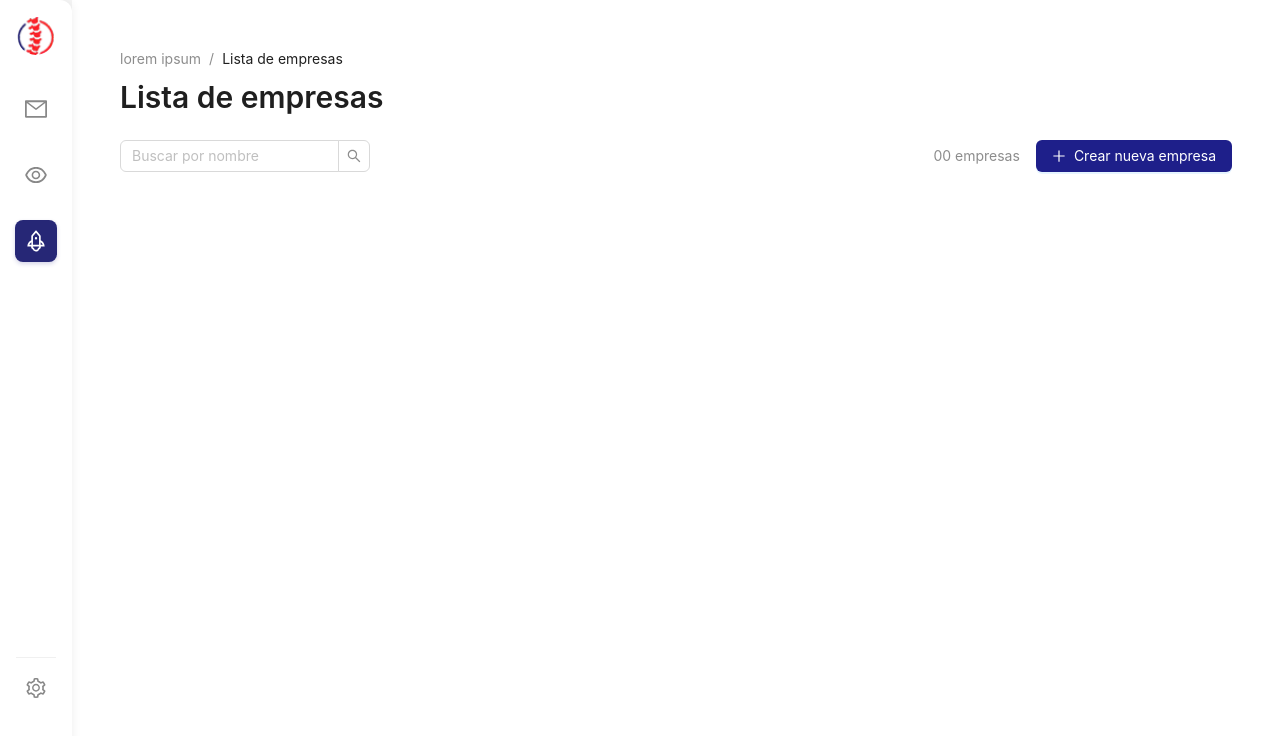
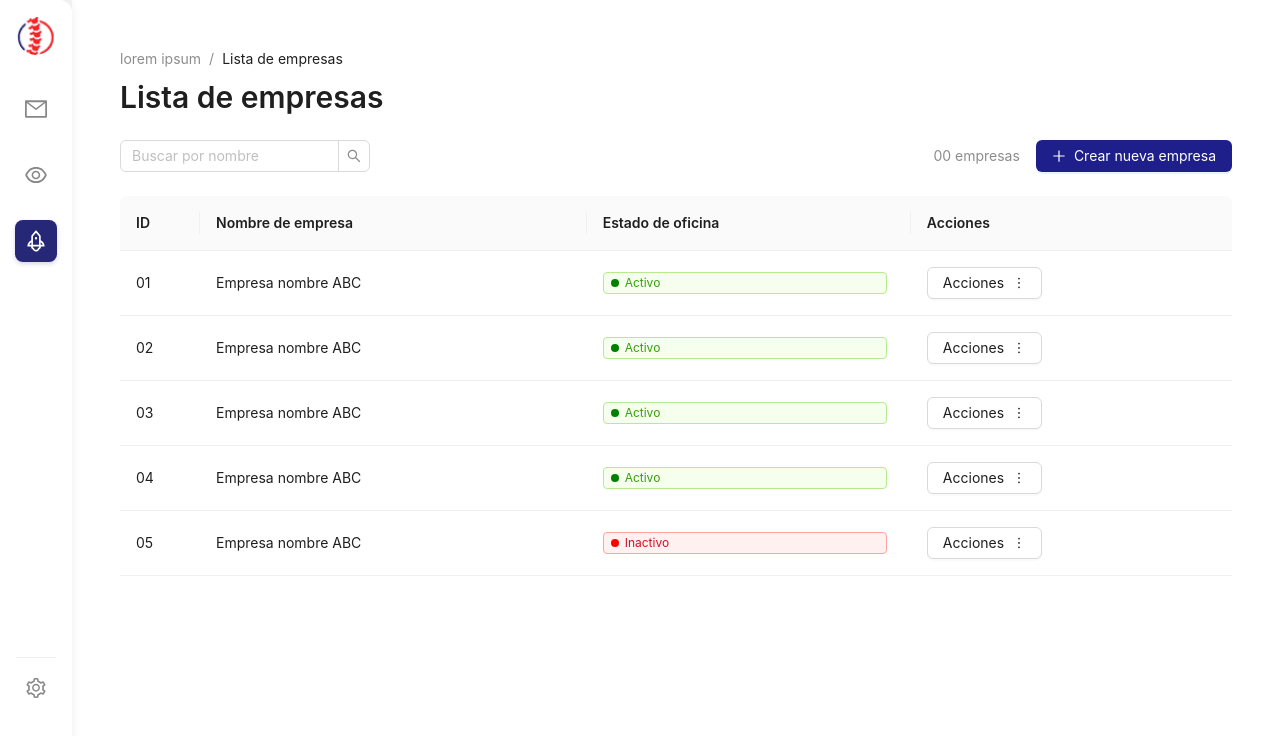
Before and after one commit to felipeallen20/Prueba-7am, a Next.js app: page /dashboard in a window 1280 px wide. Shown: the top 736 px of the page. Built offline with nearby package versions, Linux system fonts and the light colour scheme.

Commit message:
feat(dashboard): dashboard table component integrated

```diff
--- a/src/app/dashboard/page.tsx
+++ b/src/app/dashboard/page.tsx
@@ -2,6 +2,7 @@
 
 import { Breadcrumb, Typography, Table, Layout } from 'antd';
 import FilterTable from '@/components/dashboard/FilterTable';
+import DashboardTable from '@/components/dashboard/DashboardTable';
 
 const { Header, Content } = Layout;
 const { Title } = Typography;
@@ -34,6 +35,8 @@ export default function Dashboard() {
           onSearch={(value) => console.log('Buscar:', value)}
           onCreate={() => console.log('Crear nueva empresa')}
         />
+
+        <DashboardTable />
       </Content>
     </Layout>
   );
```
